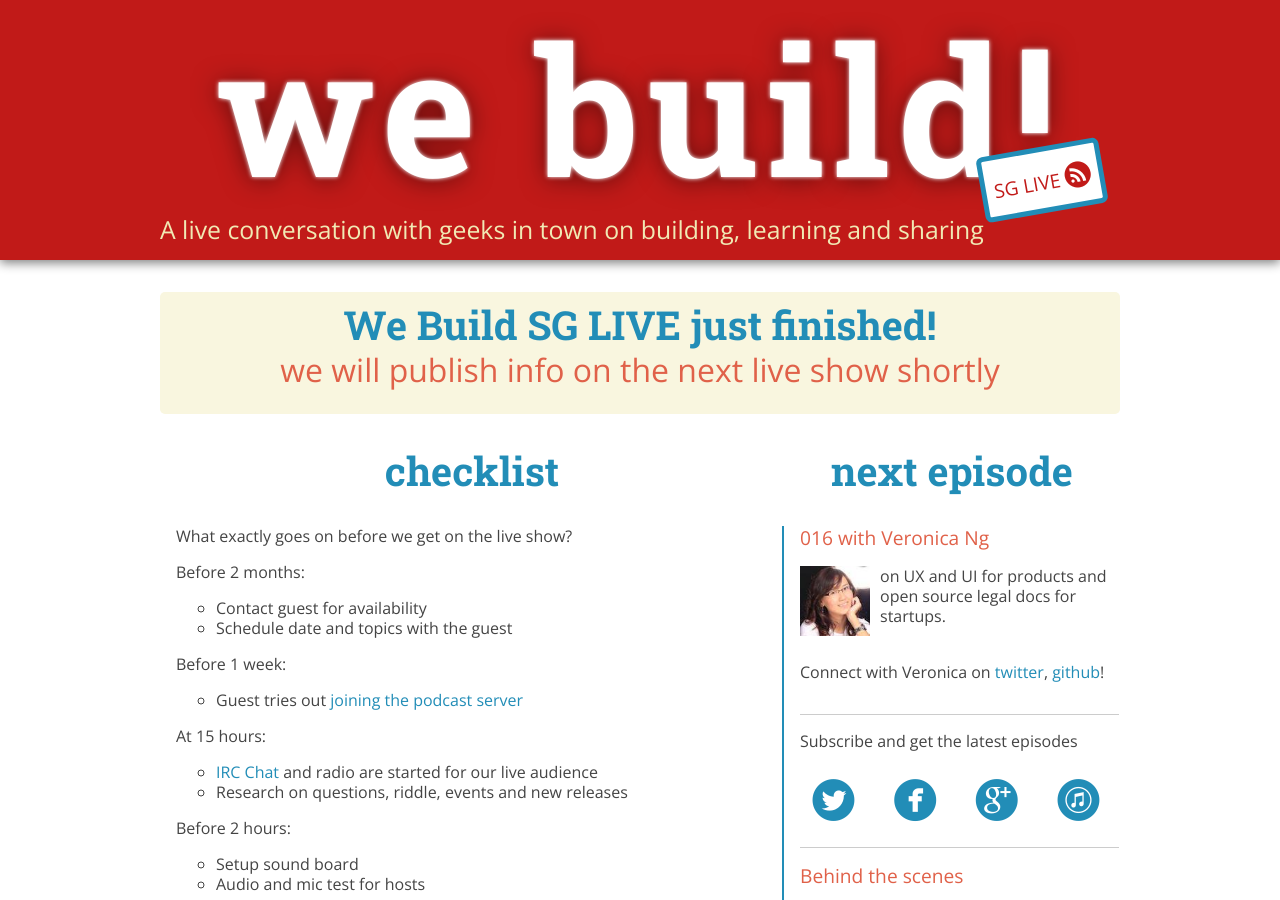
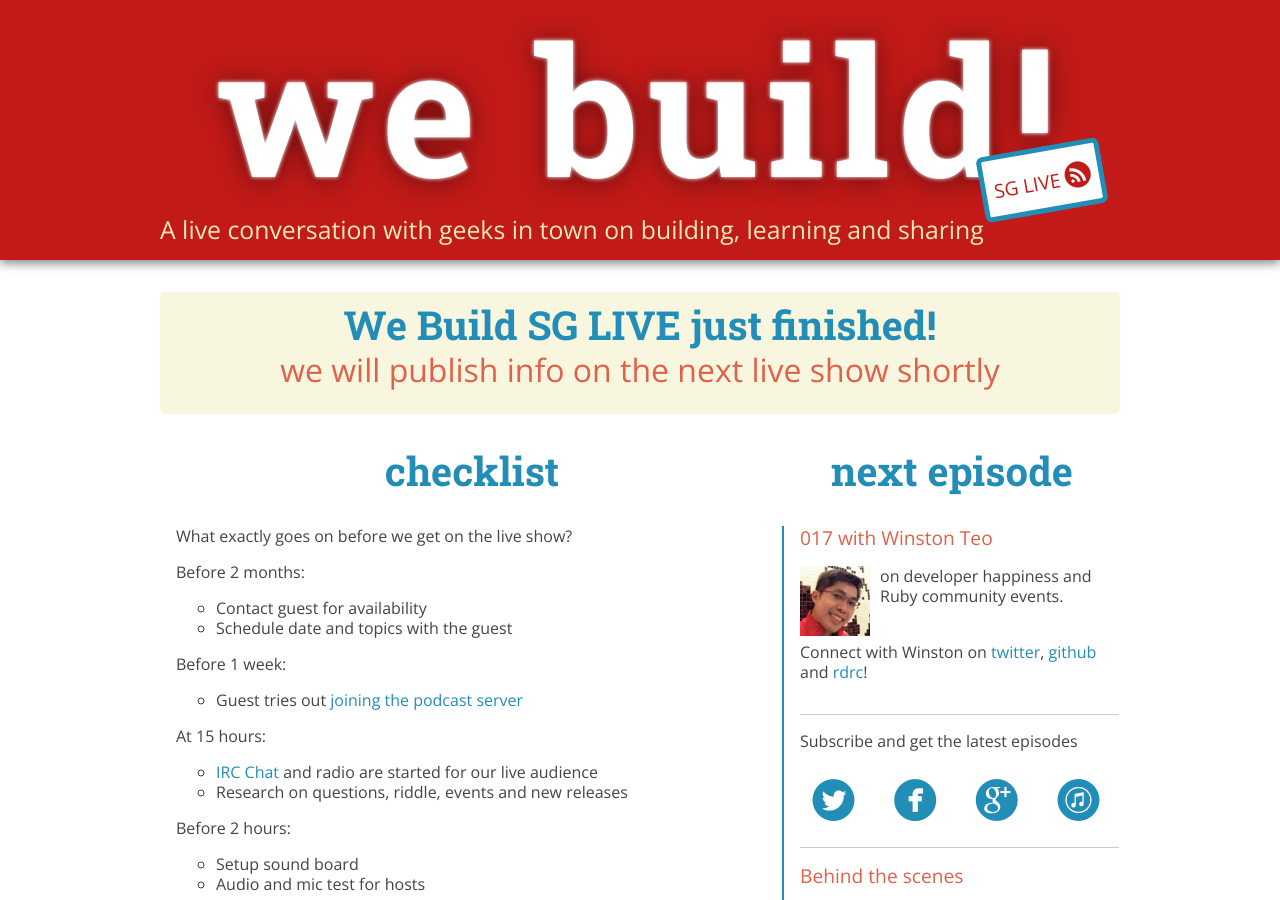
Before and after one commit to webuildsg/live, a Jekyll site: the page built from checklist.md, in a window 1280 px wide and 900 px high. Built offline with Jekyll 4.4.1, drawn with Linux system fonts in a browser that asks for light colours; Markdown is read by kramdown in place of the engine named in the settings.

Commit message:
updated ep16 and setup for ep17

```diff
--- a/_config.yml
+++ b/_config.yml
@@ -10,8 +10,8 @@ exclude: ['sass', 'node_modules', 'Gruntfile.js', 'package.json', 'readme.md', '
 markdown: redcarpet
 url: http://live.webuild.sg
 
-next_guest: Veronica Ng
-next_episode: "016"
-next_profile: /img/016-veronica-ng-profile.jpg
-next_topic: UX and UI for products and open source legal docs for startups.
-next_connect: Connect with Veronica on <a href="https://twitter.com/veronism">twitter</a>, <a href="https://github.com/veronism">github</a>!
+next_guest: Winston Teo
+next_episode: "017"
+next_profile: /img/017-winston-teo-profile.jpg
+next_topic: developer happiness and Ruby community events.
+next_connect: Connect with Winston on <a href="https://twitter.com/winstonyw">twitter</a>, <a href="https://github.com/winston">github</a> and <a href="http://www.reddotrubyconf.com/">rdrc</a>!
--- a/js/script.input.js
+++ b/js/script.input.js
@@ -6,7 +6,7 @@
             hours: 0,
             minutes: 0
         },
-        podcastTimeString: '2014-04-19 11:00 +0800',
+        podcastTimeString: '2014-05-03 11:00 +0800',
         timeFormatString: 'YYYY-MM-DD HH:mm Z',
         preMoment: {
             unit: "hours",
@@ -319,7 +319,6 @@
         if (!Modernizr.audio.mp3) station += '-ogg';
 
         if (testStream == null){
-         //console.log("Making new test stream for " + config.streamingServerName + streamName);
            testStream = new Audio(config.streamingServerName + streamName);
            testStream.preLoad = 'none';
            testStream.pause();
```
Also changed, not shown: _dev_config.yml (+5 -5 lines), _posts/2014-04-19-veronica-ng.md (added, +71 -0 lines), img/017-winston-teo-profile.jpg (added). Lines whose indentation alone changed are shown as unchanged.
